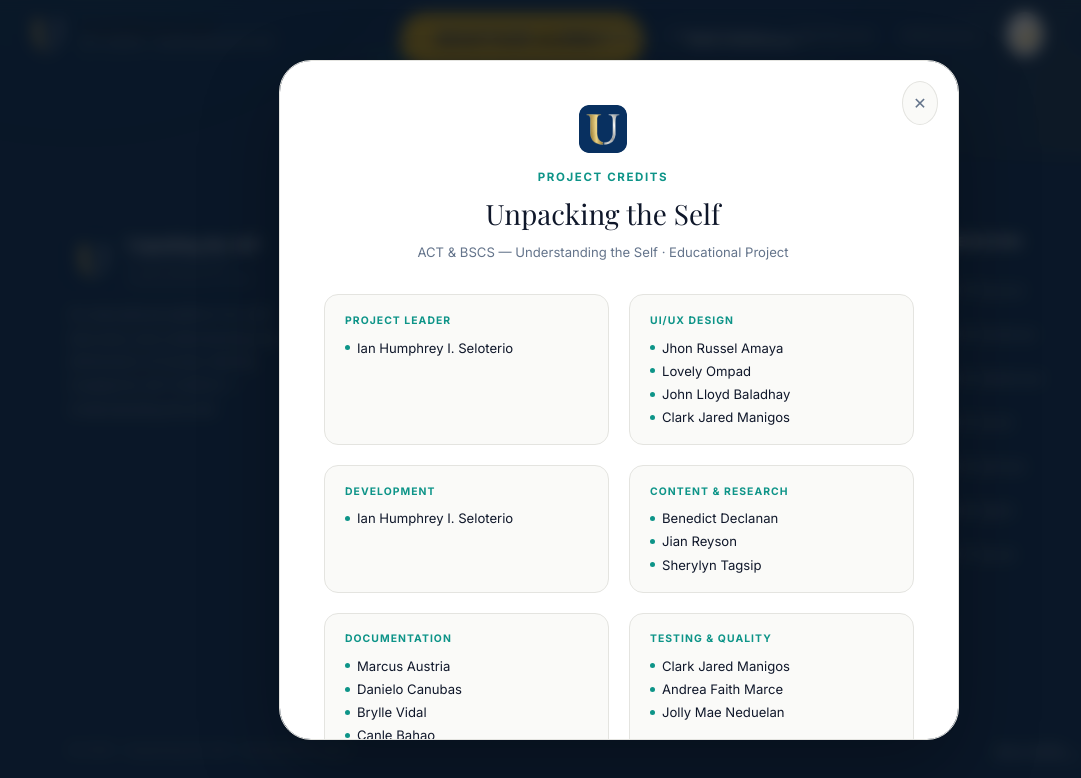
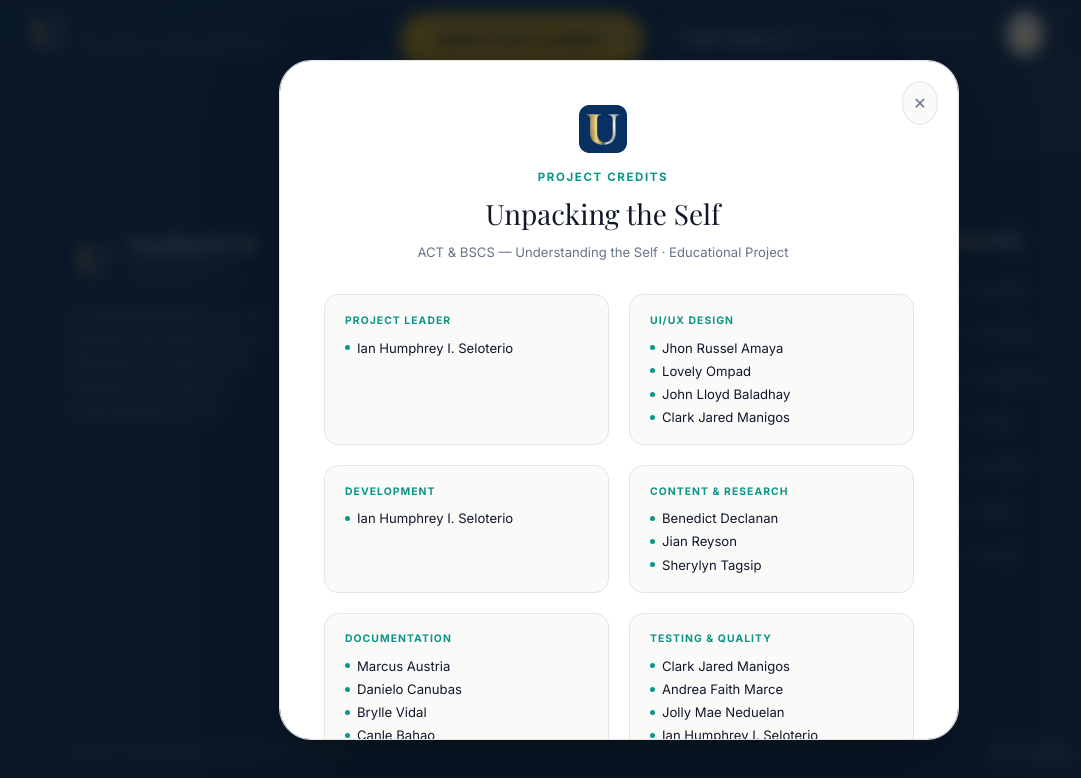
Before and after one commit to AescSeloterio/unpacking-the-self, a React (Vite) app: page / in a window 1280 px wide. Both pictures are taken after a click on the button "View Credits →". Shown: the part 3096-3874 px from the top of the page, without its empty margins (21-1102 px from the left). Built offline with nearby package versions, Linux system fonts and the light colour scheme; a web font is replaced by a local one.

Commit message:
Updated website

```diff
--- a/src/components/CreditsModal.jsx
+++ b/src/components/CreditsModal.jsx
@@ -22,7 +22,7 @@ export default function CreditsModal({ onClose }) {
         },
         {
             role: 'Testing & Quality',
-            members: ['Clark Jared Manigos', 'Andrea Faith Marce', 'Jolly Mae Neduelan'],
+            members: ['Clark Jared Manigos', 'Andrea Faith Marce', 'Jolly Mae Neduelan', 'Ian Humphrey I. Seloterio'],
         },
     ];
     return (<div style={{ position: 'fixed', inset: 0, zIndex: 500, display: 'flex', alignItems: 'center', justifyContent: 'center', padding: '1.25rem' }} onClick={e => { if (e.target === e.currentTarget)
```
